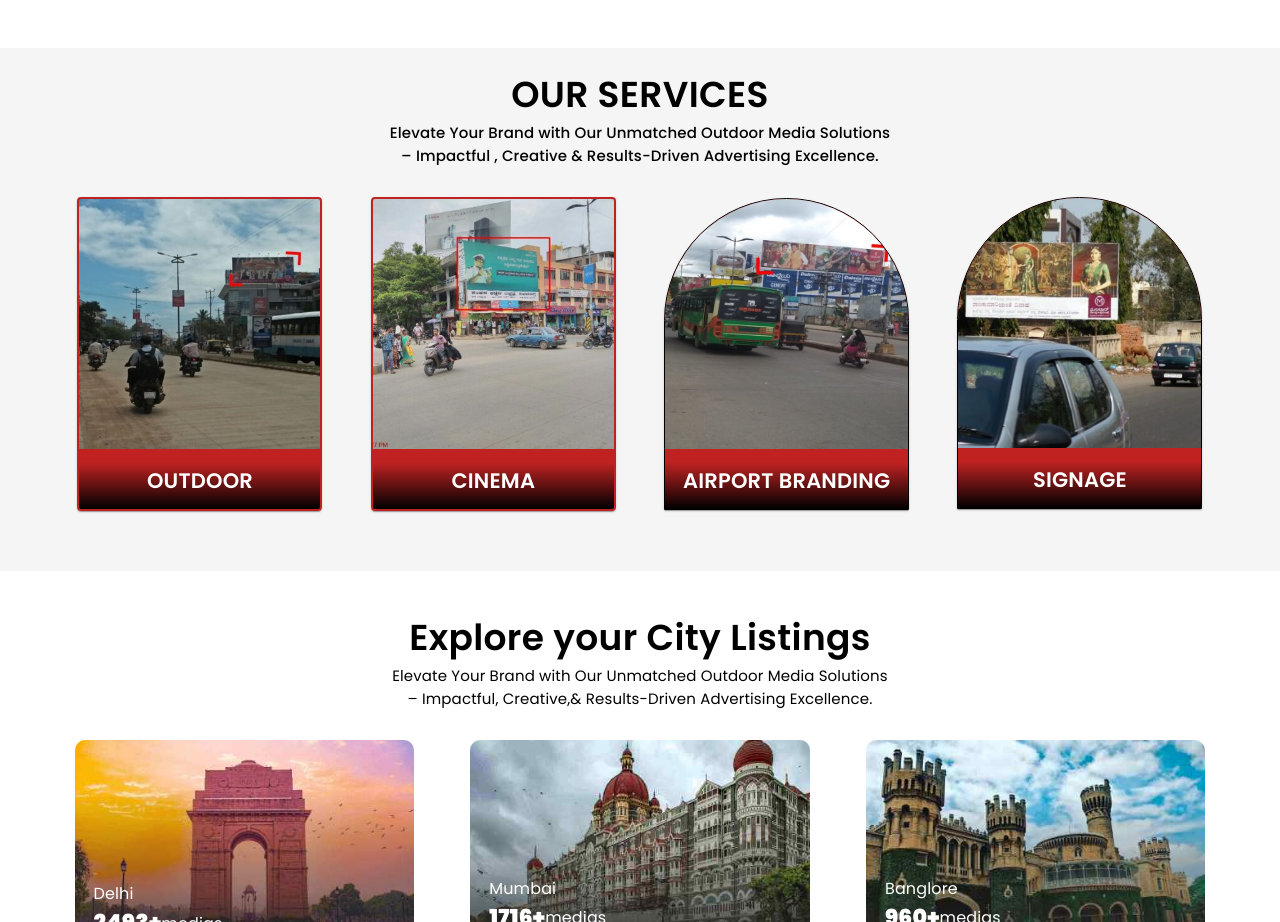
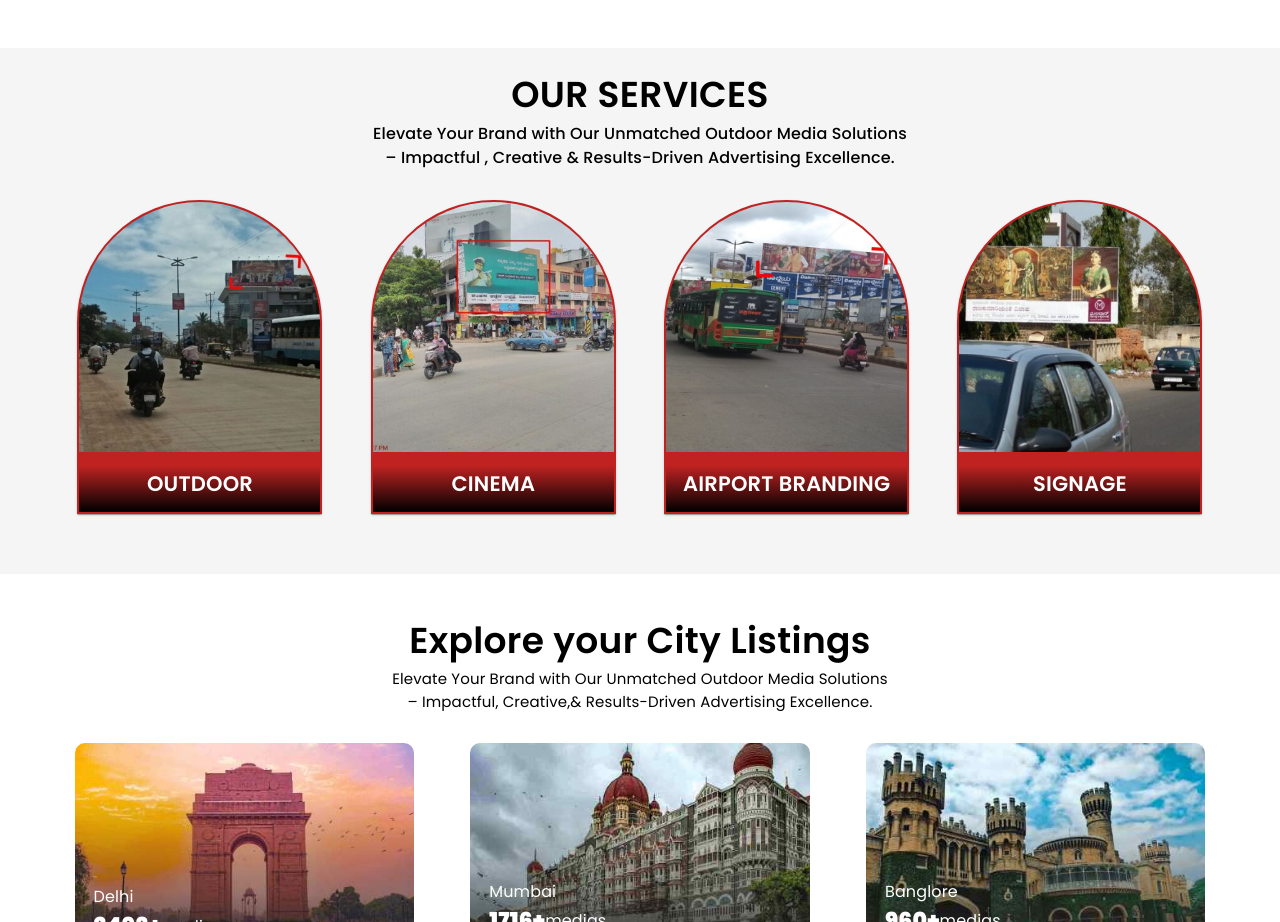
Before and after one commit to abhishekjkoncepts/janus_outdoor, a React (Create React App) app: page / in a window 1280 px wide. Shown: the part 1174-2096 px from the top of the page. Built offline with nearby package versions, Linux system fonts and the light colour scheme.

Commit message:
b commit

```diff
--- a/src/pages/Home/Home.js
+++ b/src/pages/Home/Home.js
@@ -197,8 +197,8 @@ const Home = () => {
                 <Typography
                   sx={{
                     fontSize: {
-                      xs: "13px",
-                      sm: "13px",
+                      xs: "14px",
+                      sm: "14px",
                       md: "16px",
                       lg: "16px",
                     },
@@ -404,7 +404,7 @@ const Home = () => {
                 <Typography
                   sx={{
                     color: "#000",
-                    fontSize: {xs:"12px", sm:"12px" , md:"15px" , lg:"15px"},
+                    fontSize: {xs:"14px", sm:"14px" , md:"16px" , lg:"16px"},
                     fontWeight: "500",
                     fontFamily: "Poppins, sans-serif",
                     textAlign: "center",
@@ -470,8 +470,8 @@ const Home = () => {
                   <Box
                     sx={{
                       marginTop: {
-                        xs: "10px",
-                        sm: "10px",
+                        xs: "20px",
+                        sm: "20px",
                         md: "10px",
                         lg: "10px",
                       },
@@ -487,7 +487,7 @@ const Home = () => {
                       sx={{
                         maxWidth: "245px",
                         maxHeight: 800,
-                        // borderRadius: "150px 150px 0 0",
+                        borderRadius: "150px 150px 0 0",
                         border: "2px solid #C02222",
                         background:
                           "linear-gradient(to bottom, #C02222 85%, #000)",
@@ -543,8 +543,8 @@ const Home = () => {
                   <Box
                     sx={{
                       marginTop: {
-                        xs: "10px",
-                        sm: "10px",
+                        xs: "20px",
+                        sm: "20px",
                         md: "10px",
                         lg: "10px",
                       },
@@ -560,7 +560,7 @@ const Home = () => {
                       sx={{
                         maxWidth: "245px",
                         maxHeight: 800,
-                        // borderRadius: "150px 150px 0 0",
+                        borderRadius: "150px 150px 0 0",
                         border: "2px solid #C02222",
                         background:
                           "linear-gradient(to bottom, #C02222 85%, #000)",
@@ -616,8 +616,8 @@ const Home = () => {
                   <Box
                     sx={{
                       marginTop: {
-                        xs: "10px",
-                        sm: "10px",
+                        xs: "20px",
+                        sm: "20px",
                         md: "10px",
                         lg: "10px",
                       },
@@ -634,7 +634,7 @@ const Home = () => {
                         maxWidth: "245px",
                         maxHeight: 800,
                         borderRadius: "150px 150px 0 0",
-                        border: "1px solid #000",
+                        border: "2px solid  #C02222",
                         background:
                           "linear-gradient(to bottom, #C02222 85%, #000)",
                       }}
@@ -688,14 +688,14 @@ const Home = () => {
                   <Box
                     sx={{
                       marginTop: {
-                        xs: "10px",
-                        sm: "10px",
+                        xs: "20px",
+                        sm: "20px",
                         md: "10px",
                         lg: "10px",
                       },
                       marginBottom: {
-                        xs: "0px",
-                        sm: "0px",
+                        xs: "40px",
+                        sm: "40px",
                         md: "60px",
                         lg: "60px",
                       },
@@ -706,7 +706,7 @@ const Home = () => {
                         maxWidth: "245px",
                         maxHeight: 800,
                         borderRadius: "150px 150px 0 0",
-                        border: "1px solid #000",
+                        border: "2px solid #C02222",
                         background:
                           "linear-gradient(to bottom, #C02222 85%, #000)",
                       }}
```
